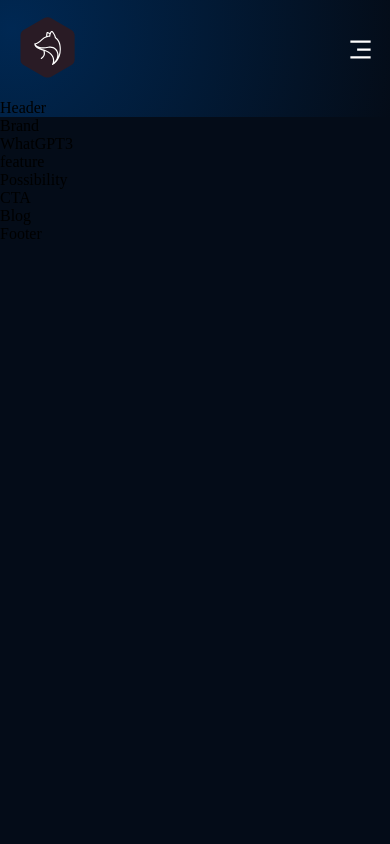
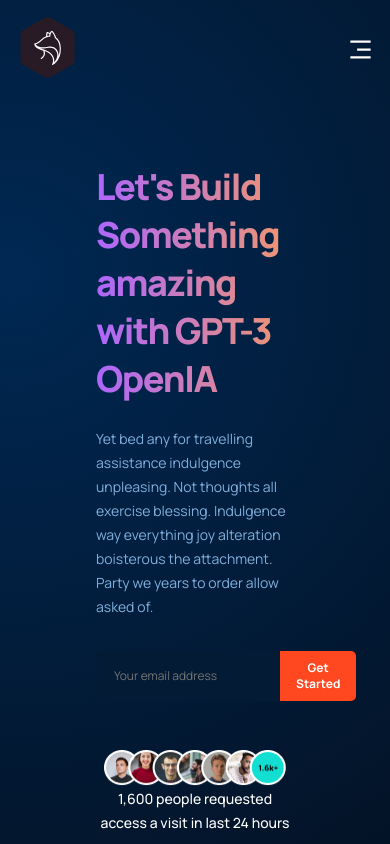
Before and after one commit to hA1nn-dot/GPT3-page, a React (Create React App) app: page / in a window 390 px wide. Shown: the top 844 px of the page. Built offline with nearby package versions, Linux system fonts and the light colour scheme.

Commit message:
Create header component

```diff
--- a/src/containers/header/Header.jsx
+++ b/src/containers/header/Header.jsx
@@ -1,8 +1,28 @@
 import React from 'react'
 import './header.css'
+import people from './../../assets/people.png'
+import ai from './../../assets/ai.png'
+
 function Header() {
   return (
-    <div>Header</div>
+    <div className='gpt3__header section__padding' id="home">
+      <div className='gpt3__header-content'>
+        <h1 className='gradient__text'>Let's Build Something amazing with GPT-3 OpenIA</h1>
+        <p>Yet bed any for travelling assistance indulgence unpleasing. Not thoughts all exercise blessing. Indulgence way everything joy alteration boisterous the attachment. Party we years to order allow asked of.</p>
+        <div className='gpt3__header-content__input'>
+          <input type='email' placeholder='Your email address'/>
+          <button type='button'>Get Started</button>
+        </div>
+
+        <div className='gpt3__header-content__people'>
+          <img src={people} alt="people" />
+          <p>1,600 people requested access a visit in last 24 hours</p>
+        </div>
+      </div>
+      <div className='gpt3__header-image'>
+        <img src={ai} alt="Artificial Inteligence" />
+      </div>
+    </div>
   )
 }
 
--- a/src/containers/header/header.css
+++ b/src/containers/header/header.css
@@ -0,0 +1,159 @@
+.gpt3__header{
+    display: flex;
+    flex-direction: row;
+}
+
+.gpt3__header-content{
+    flex: 1;
+    display: flex;
+    justify-content: center;
+    align-items: flex-start;
+    flex-direction: column;
+
+    margin-right: 5rem;
+}
+
+.gpt3__header-content h1{
+    font-family: var(--font-family);
+    font-weight: 800;
+    font-size: 62px;
+    line-height: 75px;
+    letter-spacing: -0.04em;
+}
+
+.gpt3__header-content p{
+    font-family: var(--font-family);
+    font-style: normal;
+    font-weight: normal;
+    font-size: 20px;
+    line-height: 27px;
+    color: #81AFDD;
+    margin-top: 1.5rem;
+}
+
+.gpt3__header-content__input {
+    width: 100%;
+    margin: 2rem 0 1rem;
+    display: flex;
+}
+
+.gpt3__header-content__input input{
+    flex: 2;
+    font-family: var(--font-family);
+    font-size: 20px;
+    background: var(--color-footer);
+    color: #FFF;
+    min-height: 50px;
+    border-radius: 5px 0 0 5px;
+    border: 2px solid var(--color-footer);
+    padding: 0 1rem;
+    outline: none;
+}
+
+.gpt3__header-content__input button{
+    flex: 0.6;
+    width: 100%;
+    min-height: 50px;
+    font-family: var(--font-family);
+    font-style: normal;
+    font-weight: bold;
+    font-size: 18px;
+    line-height: 27px;
+    background: #FF4820;
+    border-radius: 0 5px 5px 0;
+    color: #FFFFFF;
+    cursor: pointer;
+    outline: none;
+    padding: 0 1rem;
+    border: none;
+}
+
+.gpt3__header-content__people{
+    width: 100%;
+    display: flex;
+    justify-content: flex-start;
+    align-items: center;
+    margin-top: 2rem;
+}
+
+.gpt3__header-content__people img{
+    width: 181.79px;
+    height: 38px;
+}
+
+.gpt3__header-content__people p{
+    margin: 0 0 0 1rem;
+    font-family: var(--font-family);
+    margin-left: 1rem;
+    font-weight: 500;
+    font-size: 12px;
+    line-height: 38px;
+    color: #FFFFFF;
+    text-align: center;
+}
+
+.gpt3__header-image {
+    flex: 1;
+    display: flex;
+    justify-content: center;
+    align-items: center;
+}
+
+.gpt3__header-image img {
+    width   : 100%;
+    height: 100%;
+}
+
+@media screen and (max-width: 1050px){
+    .gpt3__header{
+        flex-direction: column;
+    }
+
+    .gpt3__header-content{
+        margin: 0 0 3rem;
+    }
+}
+
+@media screen and (max-width: 700px){
+    .gpt3__header h1{
+        font-size: 47px;
+        line-height: 60px;
+    }
+
+    .gpt3__header p{
+        font-size: 16px;
+        line-height: 24px;
+    }
+
+    .gpt3__header-content__people{
+        flex-direction: column;
+    }
+
+    .gpt3__header-content__people p{
+        margin: 0;
+    }
+
+    .gpt3__header-content__input input,
+    .gpt3__header-content__input button{
+        font-size: 14px;
+        line-height: 24px;
+    }
+}
+
+@media screen and (max-width: 490px){
+    .gpt3__header h1{
+        font-size: 36px;
+        line-height: 48px;
+    }
+
+    .gpt3__header p{
+        font-size: 14px;
+        line-height: 24px;
+    }
+
+    .gpt3__header-content__input input,
+    .gpt3__header-content__input button{
+        font-size: 12px;
+        line-height: 16px;
+    }
+}
```
Also changed, not shown: src/assets/people.png (added), 1 other file (tests, documents, lock files or other folders).
